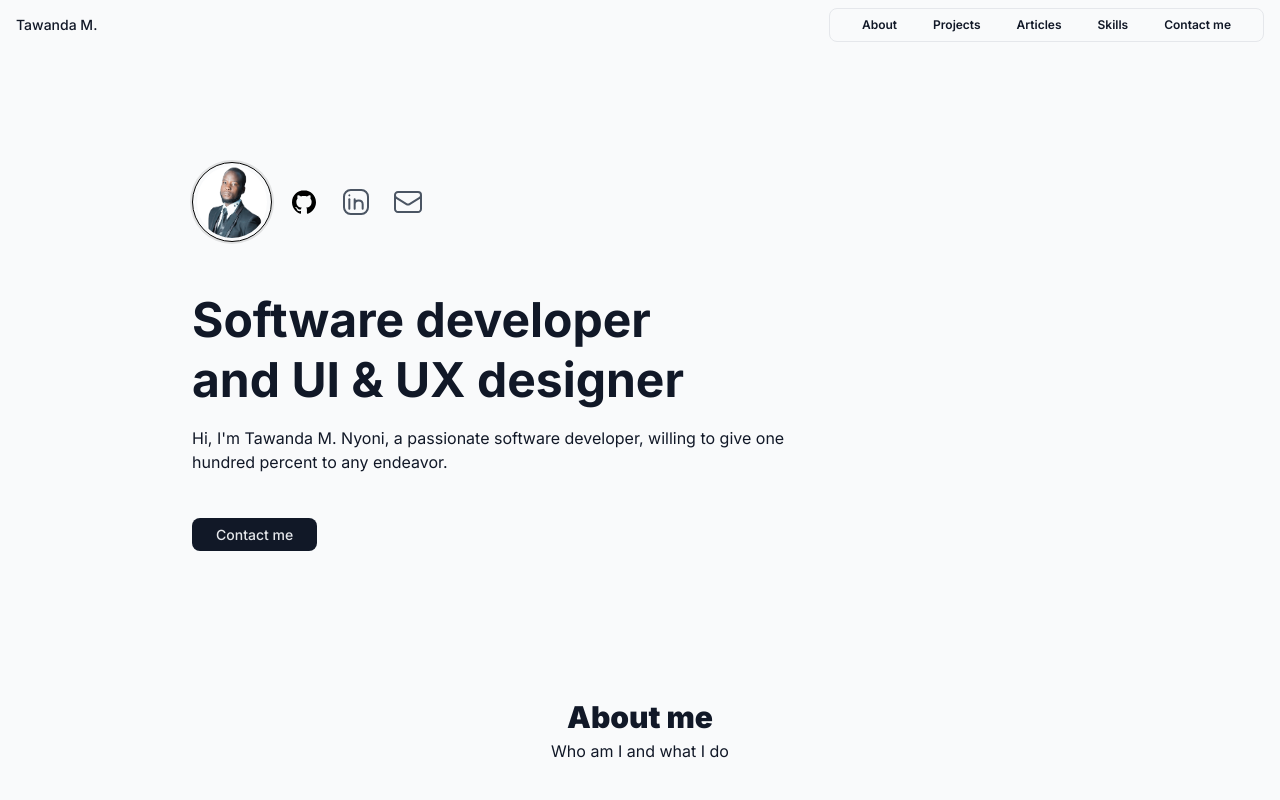
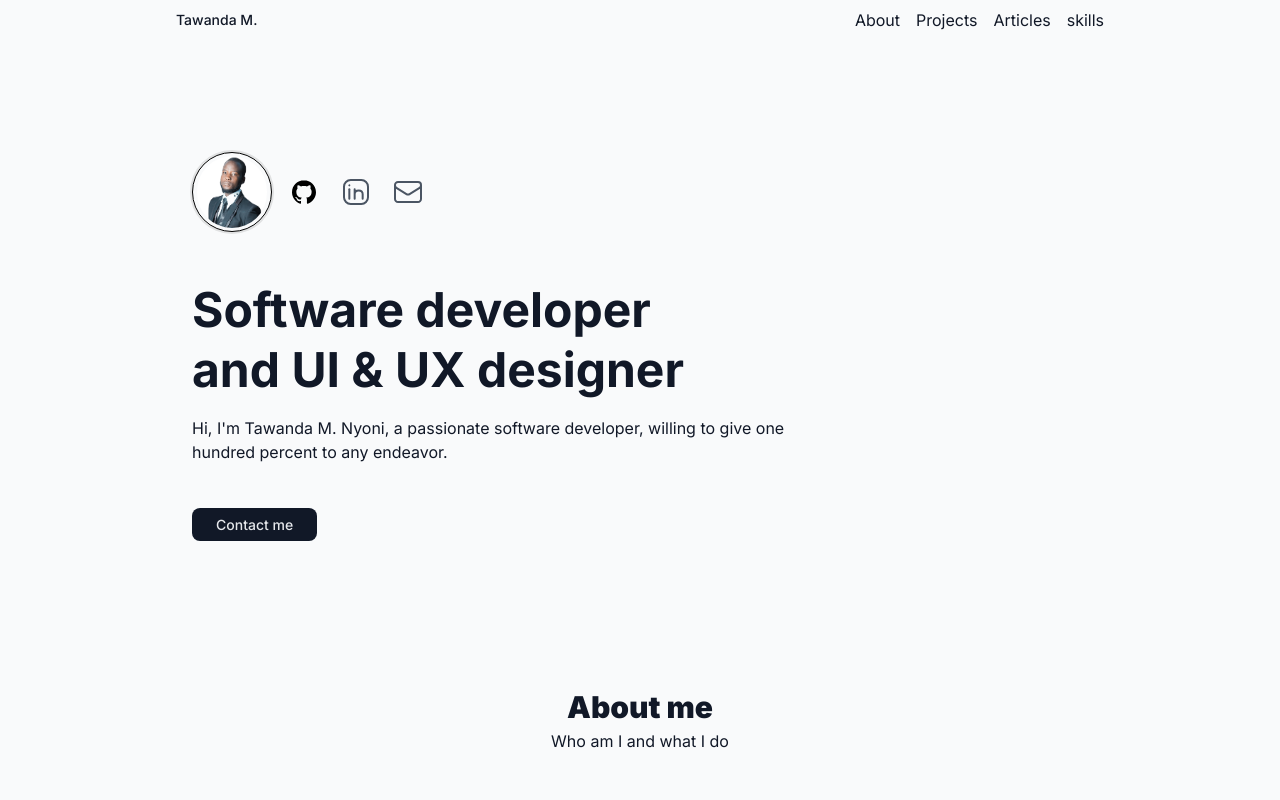
Before and after one commit to tmnyoni/tmnyoni.github.io, a Next.js app: page / in a window 1280 px wide. Shown: the top 800 px of the page. Built offline with nearby package versions, Linux system fonts and the light colour scheme.

Commit message:
cleaned up the navbar.

```diff
--- a/app/mobile-menu.tsx
+++ b/app/mobile-menu.tsx
@@ -1,26 +1,9 @@
 import { Popover } from "@headlessui/react";
 import { Bars3Icon, XMarkIcon } from "@heroicons/react/24/outline";
-import Link from "next/link";
+import { INavProps } from "./navbar";
 
-export default function MobileMenu() {
-    const navItems = [
-        {
-            url: "about",
-            text: "About"
-        },
-        {
-            url: "projects",
-            text: "Projects"
-        },
-        {
-            url: "articles",
-            text: "Articles"
-        },
-        {
-            url: "skills",
-            text: "skills"
-        }
-    ]
+export default function MobileMenu(props: INavProps) {
+    const { navItems } = props;
 
     return (
         <Popover className="relative font-normal text-gray-800 md:hidden">
@@ -47,7 +30,7 @@ export default function MobileMenu() {
                                                 key={item.text}
                                                 as={"a"}
                                                 href={item.url}
-                                                className="flex items-center rounded-lg py-2 px-4 transition duration-150 ease-in-out hover:bg-gray-50 focus:outline-none focus-visible:ring focus-visible:ring-orange-500 focus-visible:ring-opacity-50"
+                                                className="flex items-center rounded-lg py-2 px-4 transition duration-150 ease-in-out hover:bg-gray-800 hover:text-gray-50 focus:outline-none focus-visible:ring focus-visible:ring-orange-500 focus-visible:ring-opacity-50"
                                             >
                                                 {item.text}
                                             </Popover.Button>
--- a/app/navbar.tsx
+++ b/app/navbar.tsx
@@ -6,52 +6,53 @@ import Image from "next/image";
 import { Bars3Icon } from "@heroicons/react/24/outline";
 import MobileMenu from "./mobile-menu";
 
+interface INavItem {
+    text: string;
+    url: string;
+}
 
-const Navbar = () => {
-    const [menuToggled, setMenuToggled] = useState(false);
-    const handleMenuToggle = () => setMenuToggled(!menuToggled);
+export interface INavProps {
+    navItems: INavItem[]
+}
 
+const navItems = [
+    {
+        url: "about",
+        text: "About"
+    },
+    {
+        url: "projects",
+        text: "Projects"
+    },
+    {
+        url: "articles",
+        text: "Articles"
+    },
+    {
+        url: "skills",
+        text: "skills"
+    }
+]
+
+export default function Navbar(){
     return (
-        <nav className="w-full mx-auto sticky">
-            <div className="container">
+        <nav className="w-full mx-auto md:w-9/12 sticky">
+            <div className="container mx-auto">
                 <div className="flex items-center justify-between px-4 py-2">
                     <Link href="/" className="text-sm font-medium">
                         Tawanda M.
                     </Link>
-                    <MobileMenu />
-                    <div
-                        className={`hidden transform md:flex md:relative md:space-y-0 md:translate-x-0 md:space-x-1 md:min-h-min md:items-center md:rounded-lg md:border md:px-4 md:py-2 md:text-xs md:font-semibold`}
-                    >
-                        <div>
-                            <Link href="about" className="px-4 py-2">
-                                About
+                    <MobileMenu navItems={navItems} />
+
+                    <div className="hidden md:flex items-center space-x-4">
+                        {navItems.map(item =>
+                            <Link href={item.url} key={item.text}>
+                                {item.text}
                             </Link>
-                        </div>
-                        <div>
-                            <Link href="projects" className="px-4 py-2">
-                                Projects
-                            </Link>
-                        </div>
-                        <div>
-                            <Link href="articles" className="px-4 py-2">
-                                Articles
-                            </Link>
-                        </div>
-                        <div>
-                            <Link href="skills" className="px-4 py-2">
-                                Skills
-                            </Link>
-                        </div>
-                        <div>
-                            <Link href="contact" className="px-4 py-2">
-                                Contact me
-                            </Link>
-                        </div>
+                        )}
                     </div>
                 </div>
             </div>
         </nav>
     );
 };
-
-export default Navbar;
```
